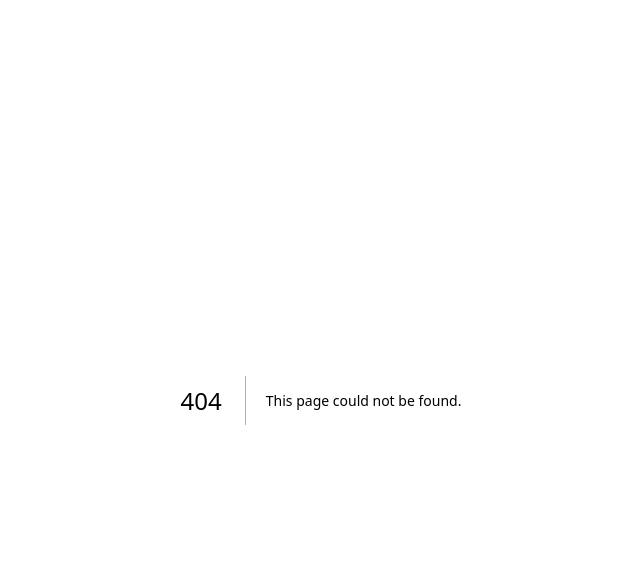
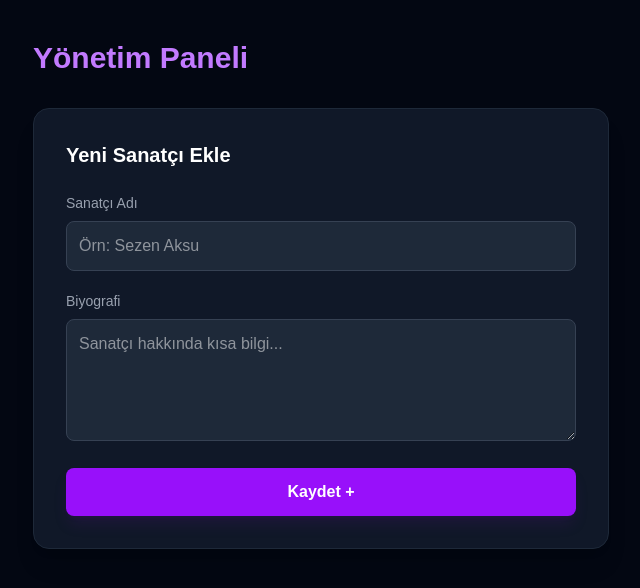
Before and after one commit to Opradyus/muzik-sirketi, a Next.js app: page /admin in a window 1280 px wide. Before the commit this address had no page. Shown: the top 588 px of the page, without its empty margins (319-959 px from the left). Built offline with nearby package versions, Linux system fonts and the light colour scheme; no server answers.

Commit message:
Yönetim paneline yeni sanatçı ekleme ve sanatçı detay sayfası bileşenleri eklendi

```diff
--- /dev/null
+++ b/src/app/admin/page.tsx
@@ -0,0 +1,69 @@
+import { supabase } from '@/utils/supabase';
+import { revalidatePath } from 'next/cache';
+import { redirect } from 'next/navigation';
+
+export default function AdminPage() {
+  // SERVER ACTION: Bu fonksiyon doğrudan sunucuda çalışır
+  async function addArtist(formData: FormData) {
+    'use server'; // Bu satır kritik!
+
+    const name = formData.get('name') as string;
+    const bio = formData.get('bio') as string;
+
+    // Supabase'e veriyi gönder
+    const { error } = await supabase
+      .from('artists')
+      .insert([{ name, bio }]);
+
+    if (error) {
+      console.error('Hata:', error.message);
+      return;
+    }
+
+    // Cache'i temizle ve ana sayfaya yönlendir ki yeni sanatçı hemen görünsün
+    revalidatePath('/');
+    redirect('/');
+  }
+
+  return (
+    <main className="min-h-screen p-10 bg-gray-950 text-white">
+      <div className="max-w-xl mx-auto">
+        <h1 className="text-3xl font-bold mb-8 text-purple-400">Yönetim Paneli</h1>
+
+        <div className="bg-gray-900 p-8 rounded-2xl border border-gray-800 shadow-xl">
+          <h2 className="text-xl mb-6 font-semibold">Yeni Sanatçı Ekle</h2>
+
+          <form action={addArtist} className="flex flex-col gap-5">
+            <div>
+              <label className="block text-sm text-gray-400 mb-2">Sanatçı Adı</label>
+              <input
+                name="name"
+                type="text"
+                required
+                className="w-full p-3 bg-gray-800 border border-gray-700 rounded-lg focus:ring-2 focus:ring-purple-500 outline-none transition-all"
+                placeholder="Örn: Sezen Aksu"
+              />
+            </div>
+
+            <div>
+              <label className="block text-sm text-gray-400 mb-2">Biyografi</label>
+              <textarea
+                name="bio"
+                rows={4}
+                className="w-full p-3 bg-gray-800 border border-gray-700 rounded-lg focus:ring-2 focus:ring-purple-500 outline-none transition-all"
+                placeholder="Sanatçı hakkında kısa bilgi..."
+              />
+            </div>
+
+            <button
+              type="submit"
+              className="w-full py-3 bg-purple-600 hover:bg-purple-700 text-white font-bold rounded-lg transition-colors shadow-lg shadow-purple-900/20"
+            >
+              Kaydet +
+            </button>
+          </form>
+        </div>
+      </div>
+    </main>
+  );
+}
--- /dev/null
+++ b/src/app/artists/[id]/page.tsx
@@ -0,0 +1,65 @@
+import { supabase } from '@/utils/supabase';
+import { notFound } from 'next/navigation';
+
+// 1. Params'ı bir Promise olarak tanımlıyoruz
+interface PageProps {
+  params: Promise<{ id: string }>;
+}
+
+export default async function ArtistDetailPage({ params }: PageProps) {
+  // 2. SİHİRLİ DOKUNUŞ: Params'ın içindeki id'yi await ile "paketinden çıkarıyoruz"
+  const { id } = await params;
+
+  const { data: artist, error } = await supabase
+    .from('artists')
+    .select(`
+      *,
+      albums (
+        id,
+        title,
+        release_date,
+        songs (
+          id,
+          title,
+          spotify_url,
+          youtube_url
+        )
+      )
+    `)
+    .eq('id', id) // Artık tertemiz 'id' değişkenini kullanabiliriz
+    .single();
+
+  if (error || !artist) {
+    return notFound();
+  }
+
+  return (
+    <main className="min-h-screen p-10 bg-gray-950 text-white">
+      {/* Geri kalan her şey aynı kalabilir */}
+      <h1 className="text-5xl font-extrabold text-purple-400 mb-4">{artist.name}</h1>
+      <p className="text-gray-400 mb-10 max-w-2xl">{artist.bio}</p>
+
+      <h2 className="text-3xl font-bold mb-6">Diskografi</h2>
+
+      <div className="grid gap-8">
+        {artist.albums?.map((album: any) => (
+          <div key={album.id} className="p-6 bg-gray-900 rounded-xl border border-gray-800">
+            <h3 className="text-2xl font-semibold text-yellow-500 mb-4">{album.title}</h3>
+
+            <ul className="space-y-2">
+              {album.songs?.map((song: any) => (
+                <li key={song.id} className="flex justify-between items-center p-3 bg-gray-800 rounded-md">
+                  <span>{song.title}</span>
+                  <div className="flex gap-4 text-sm">
+                    {song.spotify_url && <a href={song.spotify_url} target="_blank" className="text-green-500 hover:underline">Spotify</a>}
+                    {song.youtube_url && <a href={song.youtube_url} target="_blank" className="text-red-500 hover:underline">YouTube</a>}
+                  </div>
+                </li>
+              ))}
+            </ul>
+          </div>
+        ))}
+      </div>
+    </main>
+  );
+}
```
Also changed, not shown: src/types/database.ts (added, +22 -0 lines).
